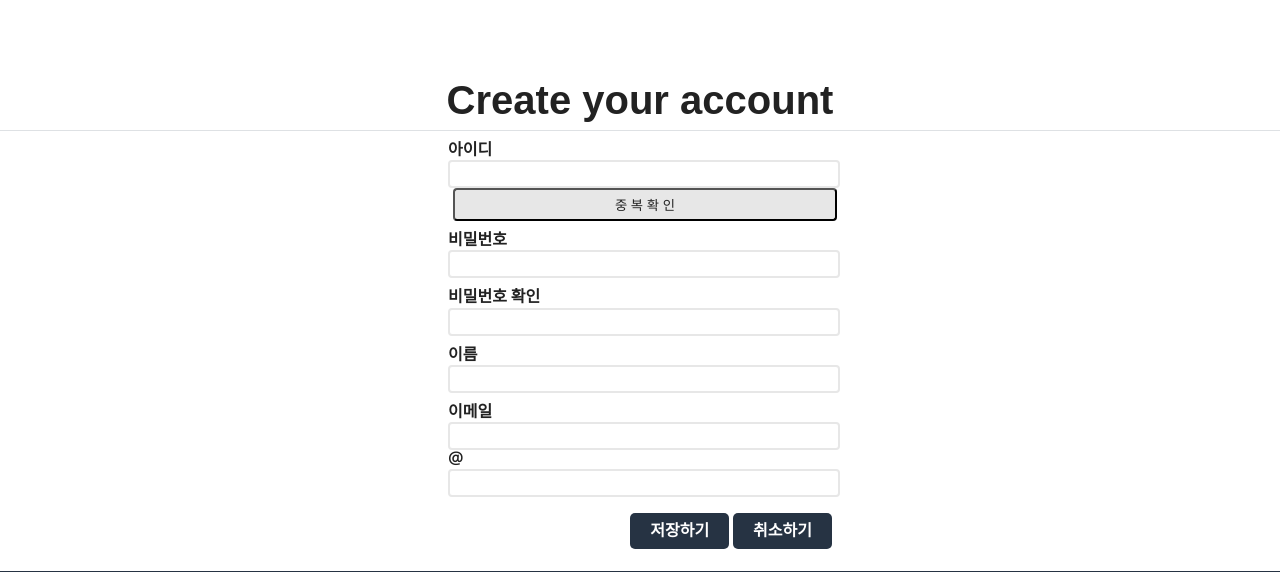
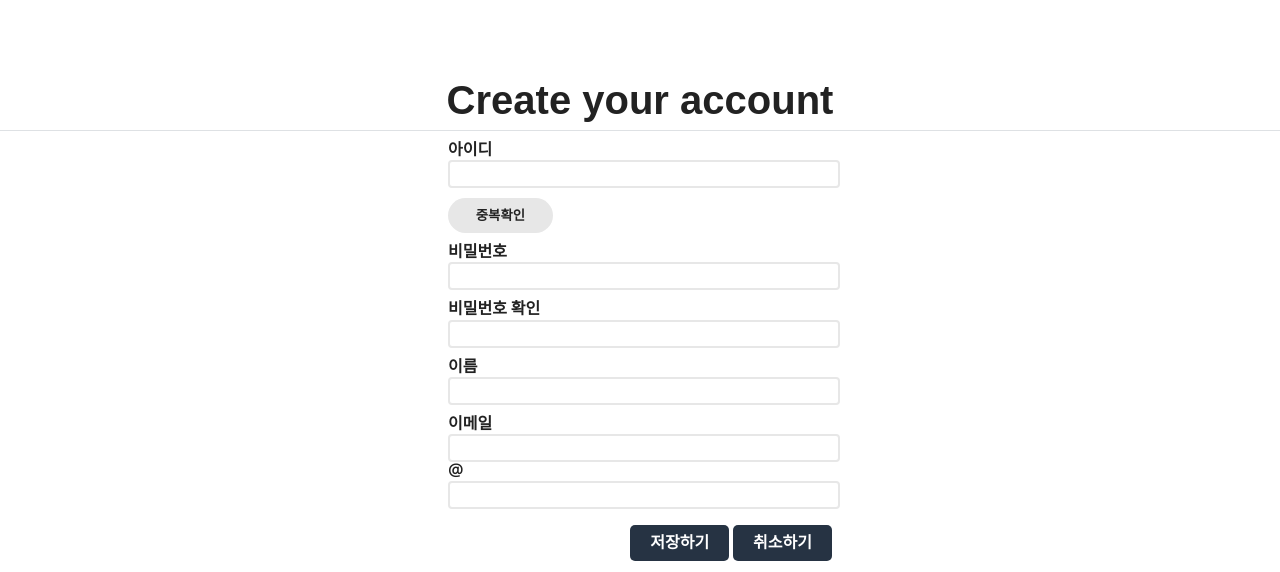
Before and after one commit to eunseo-kim/Website_Project, a PHP site: page /sign_up_screen.php in a window 1280 px wide. Shown: the part 71-643 px from the top of the page. Run offline with PHP 8.4, Linux system fonts and the light colour scheme; some libraries are stand-ins or nearby versions; some web fonts are replaced.

Commit message:
아이디 중복확인 버그 해결

```diff
--- a/css/sign_up.css
+++ b/css/sign_up.css
@@ -20,6 +20,10 @@
   margin: 0 auto;
   display: block;
   line-height: 1.2;
+}
+
+#join_box form {
+  width: 100%;
 }
 #main_content h2 {
   display: flex;
@@ -109,16 +113,17 @@
   background-color: var(--accent-color);
 }
 
-#join_box .check_id {
+#join_box .check {
   background-color: #e7e7e7;
-  width: 100%;
-  padding: 5px 10px;
-  border-radius: 4px;
+  width: 20%;
+  padding: 8px 14px;
+  border-radius: 45px;
   font-size: smaller;
-  margin-left: 5px;
+  margin-top: 10px;
+  text-align: center;
 }
 
-#join_box span:hover {
+#join_box .check:hover {
   cursor: pointer;
   background-color: var(--background-color);
   color: var(--text-color);
--- a/sign_up_screen.php
+++ b/sign_up_screen.php
@@ -106,13 +106,13 @@
         <div id="join_box">
           <!-- member_insert.php 연결 -->
           <form name="member_form" method="post" action="./php/member_insert.php">
-              <div class="form id">
                 <div class="form row1">아이디</div>
                 <div class="form insert_id">
                   <input type="text" name="id" />
                 </div>
-                <button class="check_id" onclick="check_id()">중 복 확 인</button>
-              </div>
+                <div class="check">
+                <span class="check_id" onclick="check_id()">중복확인</span>
+                </div>
               <!-- <div class="col3">
                 <a href="#"><img src="./img/check_id.gif" onclick="check_id()" /></a>
               </div> -->
```
